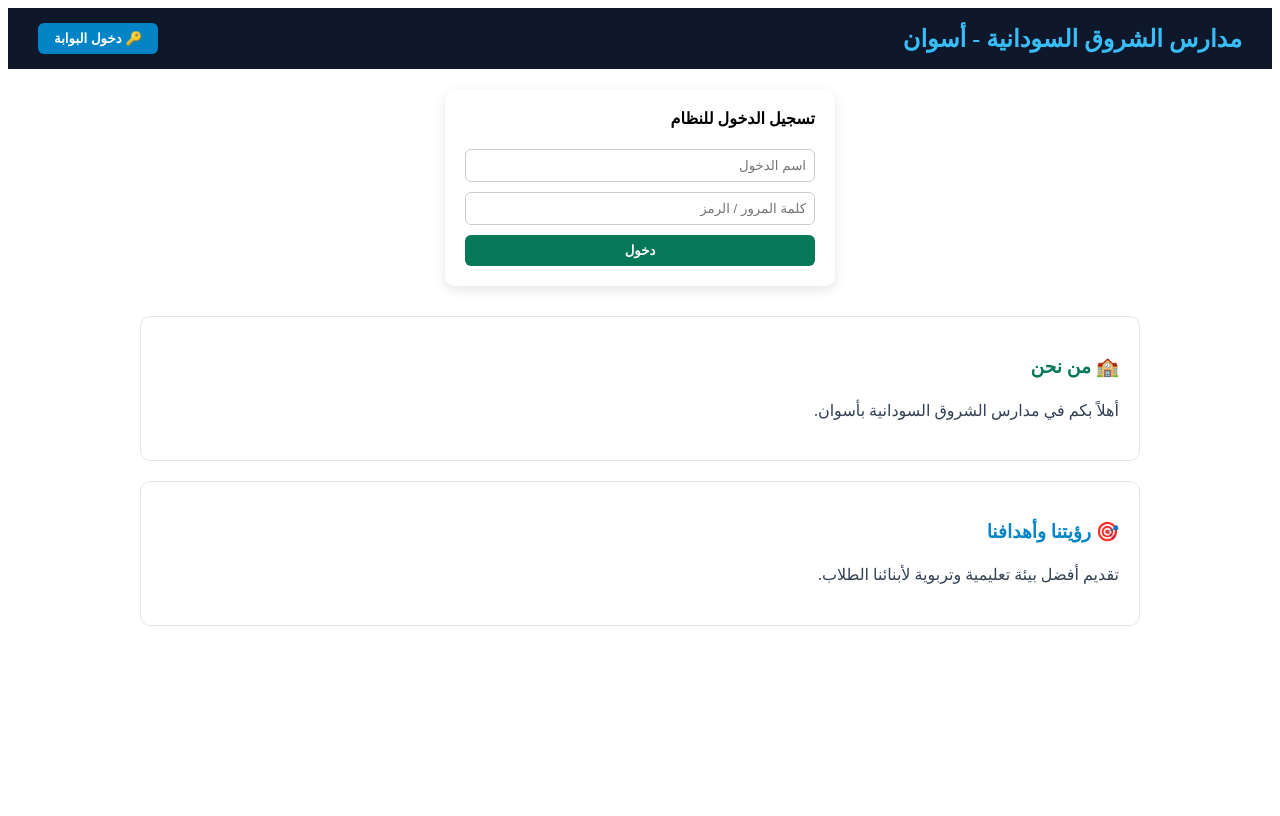
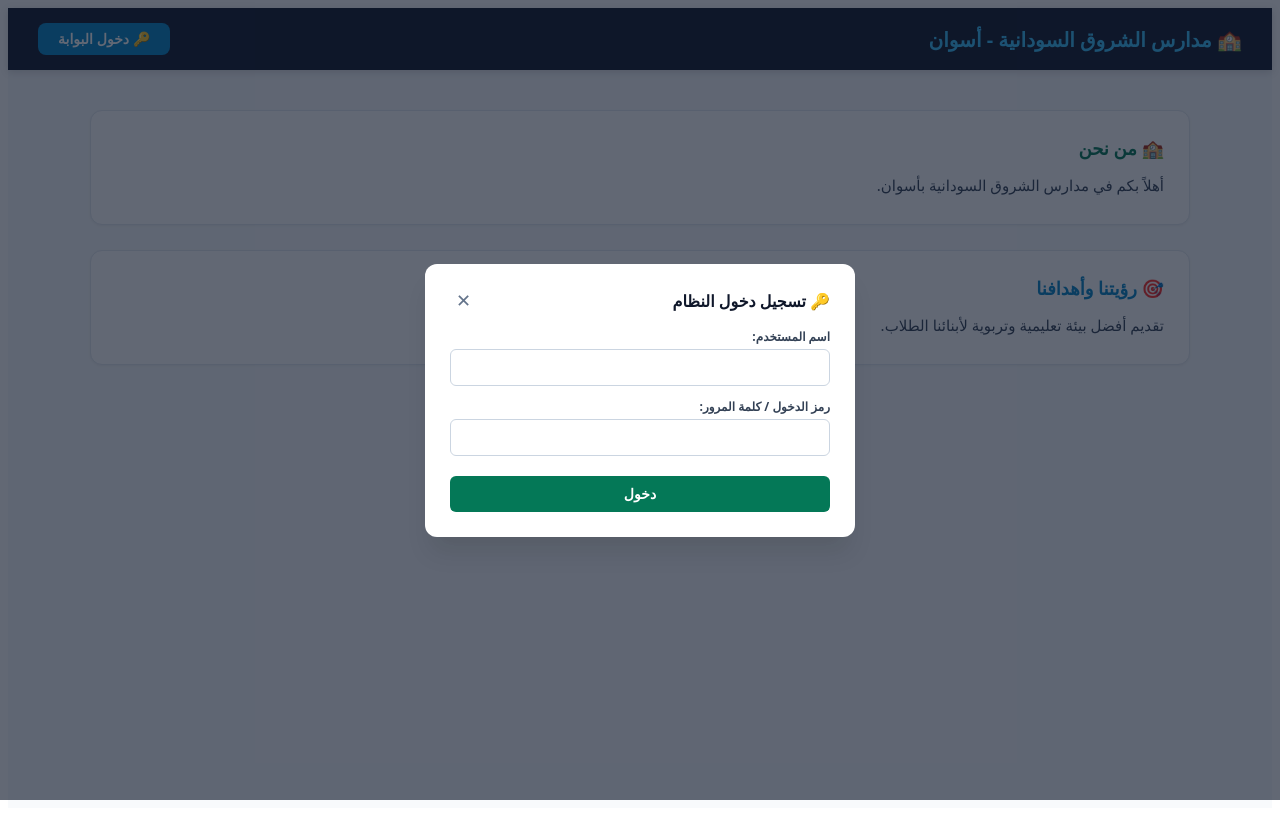
Before and after one commit to osman55-design/alshoruk-school, a React (Vite) app: page / in a window 1280 px wide. Both pictures are taken after a click on the button "🔑 دخول البوابة". Built offline with nearby package versions, Linux system fonts and the light colour scheme; no server answers; the database is empty.

Commit message:
Refactor LandingPage for better login and content
Refactor LandingPage component to improve login handling and site content fetching.

```diff
--- a/src/components/LandingPage.jsx
+++ b/src/components/LandingPage.jsx
@@ -1,11 +1,18 @@
 import React, { useState, useEffect } from 'react';
 import { supabase } from '../supabaseClient';
 
-export default function LandingPage({ onLoginSuccess, onOpenAdmin, onOpenDashboard, currentUser }) {
-  const [content, setContent] = useState({ about_us: '', our_goals: '', latest_news: '' });
-  const [showLogin, setShowLogin] = useState(false);
-  const [username, setUsername] = useState('');
-  const [password, setPassword] = useState('');
+export default function LandingPage({ currentUser, onLoginSuccess, onOpenAdmin, onLogout }) {
+  const [showLoginModal, setShowLoginModal] = useState(false);
+  const [usernameInput, setUsernameInput] = useState('');
+  const [passwordInput, setPasswordInput] = useState('');
+  const [loginError, setLoginError] = useState('');
+  const [loadingLogin, setLoadingLogin] = useState(false);
+
+  const [siteContent, setSiteContent] = useState({
+    about_us: '',
+    our_goals: '',
+    latest_news: ''
+  });
 
   useEffect(() => {
     fetchContent();
@@ -13,71 +20,167 @@ export default function LandingPage({ onLoginSuccess, onOpenAdmin, onOpenDashboa
 
   const fetchContent = async () => {
     try {
-      const { data } = await supabase.from('site_content').select('*').single();
-      if (data) setContent(data);
-    } catch (e) {
-      console.error(e);
+      const { data, error } = await supabase
+        .from('site_content')
+        .select('*')
+        .single();
+
+      if (data && !error) {
+        setSiteContent(data);
+      }
+    } catch (err) {
+      console.error("خطأ في جلب بيانات الصفحة:", err);
     }
   };
 
-  const handleLoginSubmit = async (e) => {
+  const handleLogin = async (e) => {
     e.preventDefault();
+    setLoginError('');
+    setLoadingLogin(true);
+
+    try {
       const { data, error } = await supabase
         .from('users_list')
         .select('*')
-      .eq('username', username.trim())
-      .eq('password_code', password.trim())
+        .eq('username', usernameInput.trim())
+        .eq('password_code', passwordInput.trim())
         .single();
 
-    if (data && !error) {
+      if (error || !data) {
+        setLoginError('اسم المستخدم أو كلمة المرور غير صحيحة');
+      } else {
         onLoginSuccess(data);
-      setShowLogin(false);
-    } else {
-      alert('خطأ في اسم المستخدم أو رمز الدخول!');
+        setShowLoginModal(false);
+        setUsernameInput('');
+        setPasswordInput('');
+      }
+    } catch (err) {
+      setLoginError('حدث خطأ أثناء الاتصال بالقاعدة');
+    } finally {
+      setLoadingLogin(false);
     }
   };
 
   return (
-    <div style={{ direction: 'rtl' }}>
-      <header style={{ background: '#0f172a', color: '#fff', padding: '15px 30px', display: 'flex', justifyContent: 'space-between', alignItems: 'center' }}>
-        <h2 style={{ margin: 0, color: '#38bdf8' }}>مدارس الشروق السودانية - أسوان</h2>
+    <div style={{ minHeight: '100vh', backgroundColor: '#f8fafc', fontFamily: 'system-ui, sans-serif', direction: 'rtl' }}>
+
+      {/* الهيدر العلوي */}
+      <header style={{ backgroundColor: '#0f172a', color: '#fff', padding: '15px 30px', display: 'flex', justifyContent: 'space-between', alignItems: 'center', boxShadow: '0 2px 8px rgba(0,0,0,0.15)' }}>
+        <h2 style={{ margin: 0, fontSize: '20px', fontWeight: 'bold', color: '#38bdf8' }}>
+          🏫 مدارس الشروق السودانية - أسوان
+        </h2>
+
         <div>
           {currentUser ? (
-            <button onClick={onOpenDashboard} style={{ background: '#047857', color: '#fff', border: 'none', padding: '8px 16px', borderRadius: '6px', cursor: 'pointer', fontWeight: 'bold' }}>🖥️ لوحة التحكم</button>
+            <div style={{ display: 'flex', alignItems: 'center', gap: '12px' }}>
+              <span style={{ fontSize: '14px', color: '#e2e8f0' }}>مرحباً، <b>{currentUser.full_name || currentUser.username}</b></span>
+              <button
+                onClick={onOpenAdmin}
+                style={{ backgroundColor: '#047857', color: '#fff', border: 'none', padding: '8px 16px', borderRadius: '8px', cursor: 'pointer', fontWeight: 'bold', fontSize: '13px' }}
+              >
+                ⚙️ لوحة الإدارة
+              </button>
+              <button
+                onClick={onLogout}
+                style={{ backgroundColor: '#ef4444', color: '#fff', border: 'none', padding: '8px 16px', borderRadius: '8px', cursor: 'pointer', fontWeight: 'bold', fontSize: '13px' }}
+              >
+                تسجيل الخروج
+              </button>
+            </div>
           ) : (
-            <button onClick={() => setShowLogin(!showLogin)} style={{ background: '#0284c7', color: '#fff', border: 'none', padding: '8px 16px', borderRadius: '6px', cursor: 'pointer', fontWeight: 'bold' }}>🔑 دخول البوابة</button>
+            <button
+              onClick={() => setShowLoginModal(true)}
+              style={{ backgroundColor: '#0284c7', color: '#fff', border: 'none', padding: '8px 20px', borderRadius: '8px', cursor: 'pointer', fontWeight: 'bold', fontSize: '14px' }}
+            >
+              🔑 دخول البوابة
+            </button>
           )}
         </div>
       </header>
 
-      {content.latest_news && (
-        <div style={{ background: '#fef3c7', color: '#92400e', padding: '10px 20px', fontWeight: 'bold', borderBottom: '1px solid #fde68a' }}>
-          📢 أخبار عاجلة: {content.latest_news}
+      {/* شريط الأخبار العاجلة */}
+      {siteContent.latest_news && (
+        <div style={{ backgroundColor: '#fef3c7', color: '#92400e', borderBottom: '1px solid #fde68a', padding: '10px 30px', fontWeight: 'bold', fontSize: '14px', display: 'flex', alignItems: 'center', gap: '10px' }}>
+          <span>📢 أخبار عاجلة:</span>
+          <span>{siteContent.latest_news}</span>
         </div>
       )}
 
-      {showLogin && !currentUser && (
-        <div style={{ background: '#fff', maxWidth: '350px', margin: '20px auto', padding: '20px', borderRadius: '10px', boxShadow: '0 4px 12px rgba(0,0,0,0.1)' }}>
-          <h4 style={{ marginTop: 0 }}>تسجيل الدخول للنظام</h4>
-          <form onSubmit={handleLoginSubmit} style={{ display: 'flex', flexDirection: 'column', gap: '10px' }}>
-            <input type="text" placeholder="اسم الدخول" value={username} onChange={e => setUsername(e.target.value)} required style={{ padding: '8px', borderRadius: '6px', border: '1px solid #ccc' }} />
-            <input type="password" placeholder="كلمة المرور / الرمز" value={password} onChange={e => setPassword(e.target.value)} required style={{ padding: '8px', borderRadius: '6px', border: '1px solid #ccc' }} />
-            <button type="submit" style={{ background: '#047857', color: '#fff', border: 'none', padding: '8px', borderRadius: '6px', cursor: 'pointer', fontWeight: 'bold' }}>دخول</button>
-          </form>
+      {/* المحتوى الرئيسي */}
+      <main style={{ maxWidth: '1100px', margin: '40px auto', padding: '0 20px', display: 'flex', flexDirection: 'column', gap: '25px' }}>
+
+        {/* قسم من نحن */}
+        <div style={{ backgroundColor: '#fff', borderRadius: '12px', padding: '25px', boxShadow: '0 1px 3px rgba(0,0,0,0.05)', border: '1px solid #e2e8f0' }}>
+          <h3 style={{ margin: '0 0 12px 0', color: '#047857', fontSize: '18px', display: 'flex', alignItems: 'center', gap: '8px' }}>
+            🏫 من نحن
+          </h3>
+          <p style={{ margin: 0, color: '#334155', lineHeight: '1.8', fontSize: '15px', whiteSpace: 'pre-line' }}>
+            {siteContent.about_us || 'أهلاً بكم في مدارس الشروق السودانية بأسوان.'}
+          </p>
+        </div>
+
+        {/* قسم الأهداف */}
+        <div style={{ backgroundColor: '#fff', borderRadius: '12px', padding: '25px', boxShadow: '0 1px 3px rgba(0,0,0,0.05)', border: '1px solid #e2e8f0' }}>
+          <h3 style={{ margin: '0 0 12px 0', color: '#0284c7', fontSize: '18px', display: 'flex', alignItems: 'center', gap: '8px' }}>
+            🎯 رؤيتنا وأهدافنا
+          </h3>
+          <p style={{ margin: 0, color: '#334155', lineHeight: '1.8', fontSize: '15px', whiteSpace: 'pre-line' }}>
+            {siteContent.our_goals || 'تقديم أفضل بيئة تعليمية وتربوية لأبنائنا الطلاب.'}
+          </p>
+        </div>
+
+      </main>
+
+      {/* نافذة تسجيل الدخول (Modal) */}
+      {showLoginModal && (
+        <div style={{ position: 'fixed', top: 0, left: 0, right: 0, bottom: 0, backgroundColor: 'rgba(15, 23, 42, 0.65)', display: 'flex', justifyContent: 'center', alignItems: 'center', zIndex: 1000 }}>
+          <div style={{ backgroundColor: '#fff', borderRadius: '12px', width: '100%', maxWidth: '380px', padding: '25px', boxShadow: '0 20px 25px -5px rgba(0,0,0,0.1)' }}>
+            <div style={{ display: 'flex', justifyContent: 'space-between', alignItems: 'center', marginBottom: '15px' }}>
+              <h4 style={{ margin: 0, fontSize: '16px', color: '#0f172a' }}>🔑 تسجيل دخول النظام</h4>
+              <button onClick={() => setShowLoginModal(false)} style={{ background: 'none', border: 'none', fontSize: '18px', cursor: 'pointer', color: '#64748b' }}>✕</button>
+            </div>
+
+            {loginError && (
+              <div style={{ backgroundColor: '#fef2f2', color: '#dc2626', border: '1px solid #fee2e2', padding: '8px 12px', borderRadius: '6px', fontSize: '12px', marginBottom: '12px' }}>
+                {loginError}
               </div>
             )}
 
-      <main style={{ maxWidth: '1000px', margin: '30px auto', padding: '0 20px', display: 'flex', flexDirection: 'column', gap: '20px' }}>
-        <section style={{ background: '#fff', padding: '20px', borderRadius: '10px', border: '1px solid #e2e8f0' }}>
-          <h3 style={{ color: '#047857' }}>🏫 من نحن</h3>
-          <p style={{ lineHeight: '1.7', color: '#334155' }}>{content.about_us || 'أهلاً بكم في مدارس الشروق السودانية بأسوان.'}</p>
-        </section>
+            <form onSubmit={handleLogin} style={{ display: 'flex', flexDirection: 'column', gap: '12px' }}>
+              <div>
+                <label style={{ display: 'block', fontSize: '12px', fontWeight: 'bold', color: '#334155', marginBottom: '4px' }}>اسم المستخدم:</label>
+                <input
+                  type="text"
+                  value={usernameInput}
+                  onChange={(e) => setUsernameInput(e.target.value)}
+                  required
+                  style={{ width: '100%', padding: '10px', borderRadius: '6px', border: '1px solid #cbd5e1', boxSizing: 'border-box', fontSize: '13px' }}
+                />
+              </div>
 
-        <section style={{ background: '#fff', padding: '20px', borderRadius: '10px', border: '1px solid #e2e8f0' }}>
-          <h3 style={{ color: '#0284c7' }}>🎯 رؤيتنا وأهدافنا</h3>
-          <p style={{ lineHeight: '1.7', color: '#334155' }}>{content.our_goals || 'تقديم أفضل بيئة تعليمية وتربوية لأبنائنا الطلاب.'}</p>
-        </section>
-      </main>
+              <div>
+                <label style={{ display: 'block', fontSize: '12px', fontWeight: 'bold', color: '#334155', marginBottom: '4px' }}>رمز الدخول / كلمة المرور:</label>
+                <input
+                  type="password"
+                  value={passwordInput}
+                  onChange={(e) => setPasswordInput(e.target.value)}
+                  required
+                  style={{ width: '100%', padding: '10px', borderRadius: '6px', border: '1px solid #cbd5e1', boxSizing: 'border-box', fontSize: '13px' }}
+                />
+              </div>
+
+              <button
+                type="submit"
+                disabled={loadingLogin}
+                style={{ marginTop: '8px', backgroundColor: '#047857', color: '#fff', border: 'none', padding: '10px', borderRadius: '6px', cursor: 'pointer', fontWeight: 'bold', fontSize: '14px' }}
+              >
+                {loadingLogin ? 'جاري الدخول...' : 'دخول'}
+              </button>
+            </form>
+          </div>
+        </div>
+      )}
+
     </div>
   );
 }
```
Lines whose indentation alone changed are shown as unchanged.
